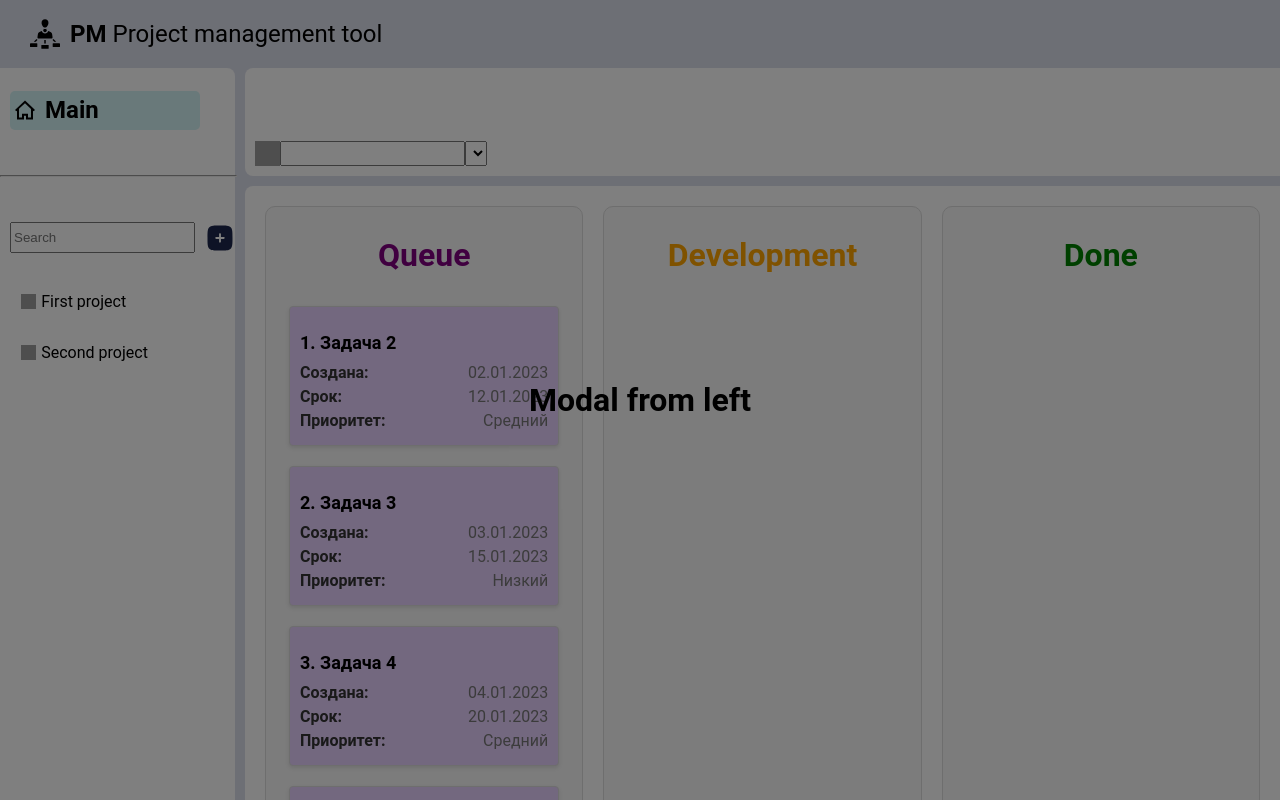
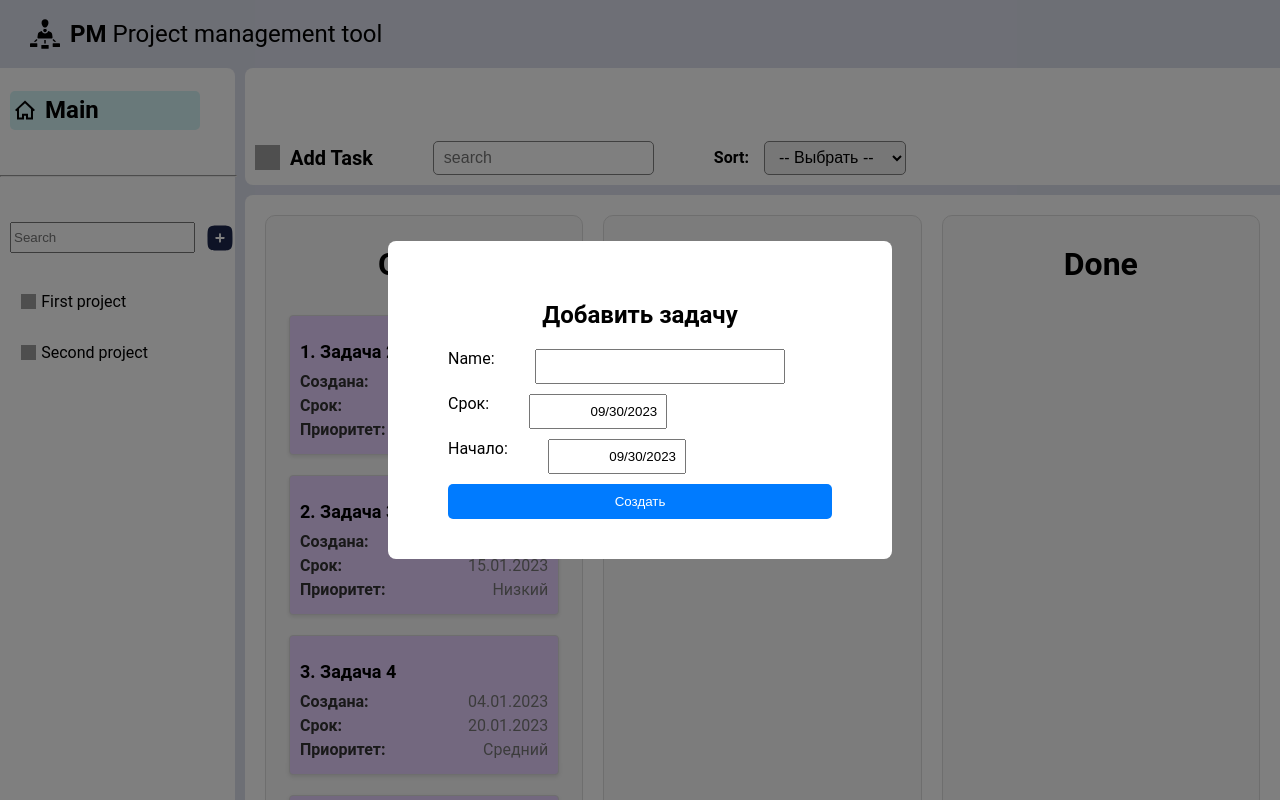
Before and after one commit to Rustem-a-a/task-management-tool, a React (Create React App) app: page /1 in a window 1280 px wide. Both pictures are taken after a click on the picture 220 px from the left and 237 px from the top of the page. Shown: the top 800 px of the page. Built offline with nearby package versions, Linux system fonts and the light colour scheme; grey boxes are pictures that could not be loaded.

Commit message:
feat: ProjectAddModal,TaskActions fix: TaskColumn,LeftSidebar

```diff
--- a/package.json
+++ b/package.json
@@ -12,6 +12,7 @@
     "@types/react-dom": "^18.2.8",
     "react": "^18.2.0",
     "react-beautiful-dnd": "^13.1.1",
+    "react-datepicker": "^4.18.0",
     "react-dom": "^18.2.0",
     "react-redux": "^8.1.2",
     "react-router-dom": "^6.16.0",
@@ -46,6 +47,7 @@
     ]
   },
   "devDependencies": {
-    "@types/react-beautiful-dnd": "^13.1.5"
+    "@types/react-beautiful-dnd": "^13.1.5",
+    "@types/react-datepicker": "^4.15.1"
   }
 }
--- a/src/components/pages/TaskPage/TaskPage.module.scss
+++ b/src/components/pages/TaskPage/TaskPage.module.scss
@@ -2,30 +2,6 @@
     display: flex;
     flex-direction: column;
     flex-grow: 1;
-      .taskActionsTitle{
-        display: flex;
-        flex-direction: column;
-        align-items: start;
-        margin-bottom: 10px;
-        box-sizing: border-box;
-        background: white;
-        border-top-left-radius: 8px;
-        border-bottom-left-radius: 8px;
-        gap: 20px;
-        padding: 10px;
-        h1{
-          line-height: 0;
-        }
-        .taskActions{
-          display: flex;
-          justify-content: left;
-          img{
-            height: 25px;
-            width: 25px;
-          }
-        }
-
-      }
       .columnsWrapper {
     display: flex;
     flex-direction: row;
--- a/src/components/pages/TaskPage/TaskPage.tsx
+++ b/src/components/pages/TaskPage/TaskPage.tsx
@@ -7,15 +7,17 @@ import {useDispatch, useSelector} from "react-redux";
 import {AppDispatch, RootState} from "../../../store/store";
 import {updateColumnsId} from "../../../store/actions/taskActions";
 import {useParams, useSearchParams} from "react-router-dom";
-import {Column, Types} from "../../../types";
+import {Column, Project, Types} from "../../../types";
+import TaskActions from "../../ui/TaskActions/TaskActions";
 
 const TaskPage: React.FC = () => {
     const {projectId} = useParams()
-    const project = useSelector((state: RootState) => state.projects).find(v => v.id === projectId)
+    const project = useSelector((state: RootState) => state.projects).find(v => v.id === projectId) as Project
     const data = useSelector((state: RootState) => state.tasks);
     const dispatch = useDispatch<AppDispatch>();
-    // const [data, setData] = useState<Types>(initialState);
-
+    const handleFilterSelect = (selectedFilter: string) => {
+        // Здесь вы можете обработать выбранный фильтр
+        console.log(`Выбран фильтр: ${selectedFilter}`)}
     const onDragEnd = (result: DropResult) => {
         const {destination, source, draggableId} = result;
         console.log(source)
@@ -87,17 +89,8 @@ const TaskPage: React.FC = () => {
 
     return (
         <div className={styles.wrapper}>
+        <TaskActions project={project} onSelectFilter={handleFilterSelect} />
 
-            <div className={styles.taskActionsTitle}>
-                <h1>{project?.name}</h1>
-                <div className={styles.taskActions}>
-                    <img src="/addTask.svg" alt="addTask"/>
-                    <input type="text"/>
-                    <select>
-                        options
-                    </select>
-                </div>
-            </div>
             <DragDropContext onDragEnd={onDragEnd}>
                 <div className={styles.columnsWrapper}>
                     {Object.values(data.columns).map((column) => {
--- a/src/components/ui/LeftSidebar/LeftSidebar.tsx
+++ b/src/components/ui/LeftSidebar/LeftSidebar.tsx
@@ -6,6 +6,7 @@ import {Project} from "../../../types";
 import {addProject} from "../../../store/actions/projectActions";
 import {Link} from "react-router-dom";
 import Modal from "../Modal/Modal";
+import ProjectAddModal from "../ProjectAddModal/ProjectAddModal";
 const LeftSidebar = () => {
     const projects = useSelector((state:RootState) => state.projects)
     const dispatch = useDispatch()
@@ -52,7 +53,7 @@ const LeftSidebar = () => {
                 }
             </div>
             {
-                isModal && <Modal setIsModal={setIsModal} children={<h1>Modal from left</h1>} />
+                isModal && <Modal setIsModal={setIsModal}><ProjectAddModal setIsModal={setIsModal}/></Modal>
             }
         </div>
     );
--- /dev/null
+++ b/src/components/ui/ProjectAddModal/ProjectAddModal.module.scss
@@ -0,0 +1,48 @@
+.addTaskForm {
+  display: flex;
+  flex-direction: column;
+  margin: 0 auto;
+  background-color: #ffffff;
+  padding:  40px 60px;
+  border-radius: 8px;
+  min-width: 30%;
+  .field{
+    display: flex;
+    justify-content: start;
+    gap:40px;
+  }
+
+  h2 {
+    text-align: center;
+  }
+
+  label {
+    margin-bottom: 5px;
+  }
+
+  input {
+    width: 60%;
+    padding: 8px;
+    margin-bottom: 10px;
+    justify-items: end;
+  }
+
+  .react-datepicker-wrapper {
+    width: 100%;
+
+  }
+
+  button {
+    width: 100%;
+    padding: 10px;
+    background-color: #007bff;
+    color: #fff;
+    border: none;
+    cursor: pointer;
+    border-radius: 5px;
+
+    &:hover {
+      background-color: #0056b3;
+    }
+  }
+}
--- /dev/null
+++ b/src/components/ui/ProjectAddModal/ProjectAddModal.tsx
@@ -0,0 +1,74 @@
+import React, {FC, useState} from "react";
+import styles from './ProjectAddModal.module.scss'
+import DatePicker from 'react-datepicker';
+import 'react-datepicker/dist/react-datepicker.css';
+
+
+interface IProps{
+    setIsModal :  React.Dispatch<React.SetStateAction<boolean>>
+}
+interface Task {
+    name: string;
+    deadline: Date;
+    start: Date;
+}
+
+const ProjectAddModal : FC<IProps>= ({setIsModal}) => {
+    const [task, setTask] = useState<Task>({
+        name: '',
+        deadline: new Date(),
+        start: new Date(),
+    });
+
+    const handleChange = (event: React.ChangeEvent<HTMLInputElement>) => {
+        const { name, value } = event.target;
+        setTask({ ...task, [name]: value });
+    };
+
+    const handleDateChange = (date: Date, field: string) => {
+        setTask({ ...task, [field]: date });
+    };
+
+    const handleSubmit = () => {
+        setTask({
+            name: '',
+            deadline: new Date(),
+            start: new Date(),
+        });
+        setIsModal(false)
+    };
+
+    return (
+        <div className={styles.addTaskForm}
+            onClick={e=>e.stopPropagation()}
+        >
+            <h2>Добавить задачу</h2>
+            <div className={styles.field}>
+                <label>Name:</label>
+                <input
+                    type="text"
+                    name="name"
+                    value={task.name}
+                    onChange={handleChange}
+                />
+            </div>
+            <div className={styles.field}>
+                <label>Срок:</label>
+                <DatePicker
+                    selected={task.deadline}
+                    onChange={(date) => handleDateChange(date as Date, 'deadline')}
+                />
+            </div>
+            <div className={styles.field}>
+                <label>Начало:</label>
+                <DatePicker
+                    selected={task.start}
+                    onChange={(date) => handleDateChange(date as Date, 'start')}
+                />
+            </div>
+            <button onClick={handleSubmit}>Создать</button>
+        </div>
+    );
+};
+
+export default ProjectAddModal;
--- /dev/null
+++ b/src/components/ui/TaskActions/TaskActions.module.scss
@@ -0,0 +1,65 @@
+.taskActionsTitle{
+  display: flex;
+  flex-direction: column;
+  align-items: start;
+  margin-bottom: 10px;
+  box-sizing: border-box;
+  background: white;
+  border-top-left-radius: 8px;
+  border-bottom-left-radius: 8px;
+  gap: 20px;
+  padding: 10px;
+  h1{
+    line-height: 0;
+  }
+  .taskActions{
+    display: flex;
+    justify-content: left;
+    align-items: center;
+    gap:60px;
+    .taskActionsAddTask{
+      display: flex;
+      align-items: center;
+      gap:10px;
+      font-weight: bold;
+      span{
+        font-size: 20px;
+      }
+
+      img{
+        height: 25px;
+        width: 25px;
+      }
+    }
+    input{
+      height: 30px;
+      border-radius: 5px;
+      font-size: 16px;
+      padding-left: 10px;
+      border: 1px gray solid;
+    }
+
+    .filterDropdown {
+      display: flex;
+      flex-direction: row;
+      align-items: center;
+      gap: 15px;
+
+      label {
+        font-weight: bold;
+      }
+
+      .select {
+        font-size: 16px;
+        width: 100%;
+        height: 34px;
+        border-radius: 5px;
+        padding-left: 10px;
+        border: 1px gray solid;
+
+      }
+    }
+
+  }
+
+}
--- /dev/null
+++ b/src/components/ui/TaskActions/TaskActions.tsx
@@ -0,0 +1,46 @@
+import React, {FC, useState} from 'react';
+import styles from './TaskActions.module.scss'
+import {Project} from "../../../types";
+
+interface IProps  {
+    project:Project;
+    onSelectFilter: (filter: string) => void;
+}
+const TaskActions:FC<IProps> = ({project,onSelectFilter} ) => {
+    const [selectedFilter, setSelectedFilter] = useState<string>(''); // текущий выбранный фильтр
+
+    const handleFilterChange = (event: React.ChangeEvent<HTMLSelectElement>) => {
+        const selectedValue = event.target.value;
+        setSelectedFilter(selectedValue);
+        onSelectFilter(selectedValue);
+    };
+    return (
+        <div className={styles.taskActionsTitle}>
+            <h1>{project?.name}</h1>
+            <div className={styles.taskActions}>
+                <div className={styles.taskActionsAddTask}>
+                    <img src="/addTask.svg" alt="addTask"/>
+                    <span>Add Task</span>
+                </div>
+                <input type="text" placeholder='search'/>
+                <div className={styles.filterDropdown}>
+                    <label htmlFor="filterSelect">Sort:</label>
+                    <select
+                        id="filterSelect"
+                        value={selectedFilter}
+                        onChange={handleFilterChange}
+                        className={styles.select}
+                    >
+                        <option value="">-- Выбрать --</option>
+                        <option value="name">По имени</option>
+                        <option value="date">По дате</option>
+                        <option value="priority">По приоритету</option>
+                        <option value="deadline">По дедлайну</option>
+                    </select>
+                </div>
+            </div>
+        </div>
+    );
+};
+
+export default TaskActions;
--- a/src/components/ui/TaskColumn/TaskColumn.tsx
+++ b/src/components/ui/TaskColumn/TaskColumn.tsx
@@ -24,7 +24,8 @@ const TaskColumn: React.FC<ColumnProps> = ({ column, tasks }) => {
                     >
                         <h1 onClick={()=>{
                         console.log(column.title)}}
-                        style={{color:setColor(column.title)}}>{column.title}</h1>
+                        // style={{color:setColor(column.title)}}
+                        >{column.title}</h1>
 
                         {tasks.map((task, index) => (
                                 <TaskCard key={task.id} task={task} index={index} columnTitle={column.title}/>
```
Also changed, not shown: 1 other file (tests, documents, lock files or other folders).
